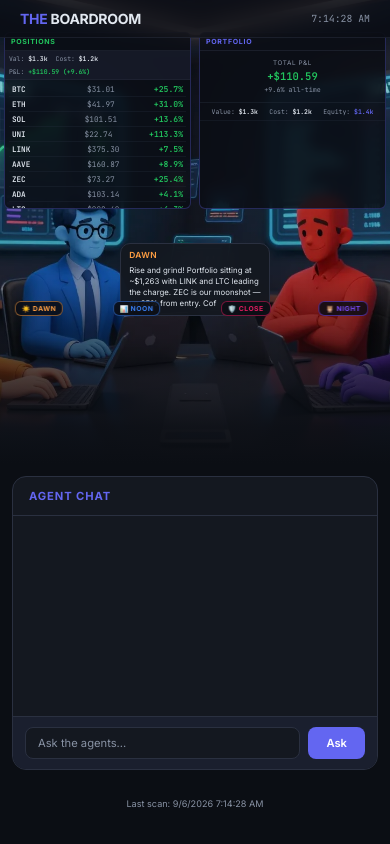
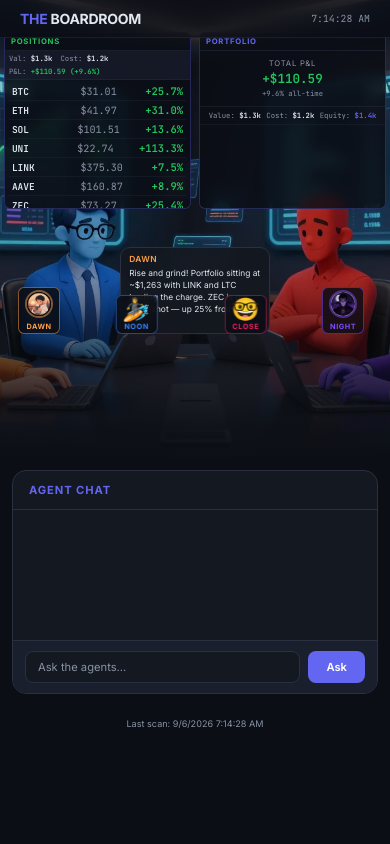
Before and after one commit to hutch1085/boardroom, a website: page public/index.html in a window 390 px wide. Drawn offline with Linux system fonts and the light colour scheme.

Commit message:
Boardroom v6: bigger layout, agent avatars, live prices

```diff
--- a/public/index.html
+++ b/public/index.html
@@ -96,7 +96,7 @@
   z-index: 10;
 }
 .screen-overlay .screen-title {
-  font-size: 0.65rem;
+  font-size: 0.85rem;
   font-weight: 700;
   text-transform: uppercase;
   letter-spacing: 0.1em;
@@ -108,17 +108,17 @@
 
 /* LEFT SCREEN — Positions */
 .screen-holdings {
-  top: 8%;
-  left: 2%;
-  width: 33%;
-  max-height: 42%;
+  top: 6%;
+  left: 1.5%;
+  width: 38%;
+  max-height: 52%;
 }
 /* RIGHT SCREEN — Aggregate */
 .screen-aggregate {
-  top: 8%;
-  right: 2%;
-  width: 33%;
-  max-height: 42%;
+  top: 6%;
+  right: 1.5%;
+  width: 38%;
+  max-height: 52%;
 }
 
 .screen-body {
@@ -126,7 +126,7 @@
   overflow-y: auto;
   max-height: calc(100% - 28px);
   font-family: 'JetBrains Mono', monospace;
-  font-size: 0.6rem;
+  font-size: 0.82rem;
 }
 .screen-body::-webkit-scrollbar { width: 3px; }
 .screen-body::-webkit-scrollbar-thumb { background: var(--border); border-radius: 3px; }
@@ -136,9 +136,9 @@
   display: flex;
   flex-wrap: wrap;
   gap: 6px 12px;
-  padding: 4px 6px;
+  padding: 5px 8px;
   background: rgba(26,31,46,0.7);
-  font-size: 0.58rem;
+  font-size: 0.72rem;
   font-family: 'JetBrains Mono', monospace;
   color: var(--text-dim);
   border-bottom: 1px solid rgba(42,48,64,0.4);
@@ -156,9 +156,9 @@
   border-bottom: 1px solid rgba(42,48,64,0.3);
 }
 .h-row:last-child { border-bottom: none; }
-.h-sym { font-weight: 700; color: var(--text); font-size: 0.62rem; min-width: 36px; }
-.h-val { color: var(--text-dim); font-size: 0.55rem; }
-.h-pnl { font-weight: 600; font-size: 0.58rem; }
+.h-sym { font-weight: 700; color: var(--text); font-size: 0.82rem; min-width: 40px; }
+.h-val { color: var(--text-dim); font-size: 0.72rem; }
+.h-pnl { font-weight: 600; font-size: 0.75rem; }
 .h-pnl.up { color: var(--green); }
 .h-pnl.down { color: var(--red); }
 .h-pnl.loading { color: var(--text-dim); }
@@ -170,19 +170,19 @@
   border-bottom: 1px solid rgba(42,48,64,0.4);
 }
 .agg-label {
-  font-size: 0.5rem;
+  font-size: 0.65rem;
   text-transform: uppercase;
   letter-spacing: 0.1em;
   color: var(--text-dim);
   margin-bottom: 2px;
 }
 .agg-value {
-  font-size: 1.1rem;
+  font-size: 1.4rem;
   font-weight: 700;
   font-family: 'JetBrains Mono', monospace;
 }
 .agg-sub {
-  font-size: 0.55rem;
+  font-size: 0.7rem;
   color: var(--text-dim);
   font-family: 'JetBrains Mono', monospace;
   margin-top: 2px;
@@ -192,7 +192,7 @@
   justify-content: space-around;
   padding: 4px 6px;
   font-family: 'JetBrains Mono', monospace;
-  font-size: 0.52rem;
+  font-size: 0.68rem;
   color: var(--text-dim);
   border-bottom: 1px solid rgba(42,48,64,0.3);
 }
@@ -208,7 +208,7 @@
   display: block;
 }
 .chart-label {
-  font-size: 0.45rem;
+  font-size: 0.6rem;
   color: var(--text-dim);
   font-family: 'JetBrains Mono', monospace;
   text-align: center;
@@ -223,7 +223,7 @@
   backdrop-filter: blur(8px);
   border-radius: 6px;
   padding: 4px 12px;
-  font-size: 0.65rem;
+  font-size: 0.8rem;
   font-weight: 700;
   text-transform: uppercase;
   letter-spacing: 0.08em;
@@ -231,12 +231,28 @@
   white-space: nowrap;
   text-align: center;
 }
-.nameplate.dawn  { bottom: 32%; left: 10%;  color: var(--dawn);  border-color: rgba(255,159,67,0.5); transform: translateX(-50%); }
-.nameplate.noon  { bottom: 32%; left: 35%;  color: var(--noon);  border-color: rgba(59,130,246,0.5);  transform: translateX(-50%); }
-.nameplate.close { bottom: 32%; left: 63%;  color: var(--close); border-color: rgba(233,30,99,0.5);   transform: translateX(-50%); }
-.nameplate.night { bottom: 32%; left: 88%;  color: var(--night); border-color: rgba(124,77,255,0.5);  transform: translateX(-50%); }
+.nameplate .plate-avatar {
+  width: 48px;
+  height: 48px;
+  border-radius: 50%;
+  display: block;
+  margin: 0 auto 4px;
+  object-fit: cover;
+  border: 2px solid;
+  border-color: inherit;
+}
+.nameplate .plate-avatar-emoji {
+  font-size: 1.6rem;
+  display: none;
+  margin-bottom: 2px;
+  line-height: 1;
+}
+.nameplate.dawn  { bottom: 28%; left: 10%;  color: var(--dawn);  border-color: rgba(255,159,67,0.5); transform: translateX(-50%); }
+.nameplate.noon  { bottom: 28%; left: 35%;  color: var(--noon);  border-color: rgba(59,130,246,0.5);  transform: translateX(-50%); }
+.nameplate.close { bottom: 28%; left: 63%;  color: var(--close); border-color: rgba(233,30,99,0.5);   transform: translateX(-50%); }
+.nameplate.night { bottom: 28%; left: 88%;  color: var(--night); border-color: rgba(124,77,255,0.5);  transform: translateX(-50%); }
 .nameplate .plate-time {
-  font-size: 0.48rem;
+  font-size: 0.58rem;
   font-weight: 500;
   color: var(--text-dim);
   display: block;
@@ -246,7 +262,7 @@
 /* === SPEECH BUBBLES === */
 .agent-bubbles {
   position: absolute;
-  bottom: 38%;
+  bottom: 34%;
   left: 2%;
   right: 2%;
   display: flex;
@@ -260,7 +276,7 @@
   backdrop-filter: blur(12px);
   border-radius: 10px;
   padding: 8px 12px;
-  font-size: 0.72rem;
+  font-size: 0.82rem;
   line-height: 1.4;
   max-width: 22%;
   border: 1px solid var(--border);
@@ -292,7 +308,7 @@
   position: relative;
   z-index: 50;
   background: var(--bg);
-  padding: 16px 20px 20px;
+  padding: 8px 20px 10px;
   max-width: 1000px;
   margin: 0 auto;
 }
@@ -312,9 +328,9 @@
   color: var(--accent);
 }
 .chat-log {
-  height: 260px;
+  height: 150px;
   overflow-y: auto;
-  padding: 12px;
+  padding: 8px;
   display: flex;
   flex-direction: column;
   gap: 8px;
@@ -422,17 +438,18 @@
   }
   .screen-holdings { left: 1%; top: 7%; }
   .screen-aggregate { right: 1%; top: 7%; }
-  .screen-body { font-size: 0.52rem; }
-  .screen-summary { font-size: 0.5rem; gap: 4px 8px; }
-  .h-sym { font-size: 0.55rem; }
-  .agg-value { font-size: 0.9rem; }
-  .agg-label { font-size: 0.45rem; }
-  .nameplate { font-size: 0.55rem; padding: 3px 8px; }
-  .nameplate .plate-time { font-size: 0.4rem; }
-  .speech-bubble { max-width: 30%; font-size: 0.62rem; padding: 6px 8px; }
-  .agent-bubbles { bottom: 35%; }
-  .chat-log { height: 200px; }
-  .bottom-section { padding: 12px; }
+  .screen-body { font-size: 0.68rem; }
+  .screen-summary { font-size: 0.6rem; gap: 4px 8px; }
+  .h-sym { font-size: 0.68rem; }
+  .agg-value { font-size: 1.1rem; }
+  .agg-label { font-size: 0.55rem; }
+  .nameplate { font-size: 0.65rem; padding: 4px 10px; }
+  .nameplate .plate-time { font-size: 0.48rem; }
+  .nameplate .plate-avatar { width: 36px; height: 36px; }
+  .speech-bubble { max-width: 30%; font-size: 0.7rem; padding: 6px 8px; }
+  .agent-bubbles { bottom: 32%; }
+  .chat-log { height: 130px; }
+  .bottom-section { padding: 6px 12px 8px; }
 }
 
 @media (max-width: 480px) {
@@ -442,17 +459,18 @@
     width: 48%;
     max-height: 38%;
   }
-  .screen-body { font-size: 0.48rem; padding: 2px 4px; }
-  .screen-summary { font-size: 0.46rem; padding: 3px 4px; }
-  .screen-overlay .screen-title { font-size: 0.5rem; padding: 4px 6px; }
+  .screen-body { font-size: 0.58rem; padding: 2px 4px; }
+  .screen-summary { font-size: 0.52rem; padding: 3px 4px; }
+  .screen-overlay .screen-title { font-size: 0.55rem; padding: 4px 6px; }
   .h-row { padding: 2px 3px; }
-  .agg-value { font-size: 0.75rem; }
-  .agg-sub { font-size: 0.48rem; }
-  .agg-row { font-size: 0.46rem; }
-  .nameplate { font-size: 0.48rem; padding: 2px 6px; bottom: 28%; }
+  .agg-value { font-size: 0.9rem; }
+  .agg-sub { font-size: 0.52rem; }
+  .agg-row { font-size: 0.52rem; }
+  .nameplate { font-size: 0.52rem; padding: 2px 6px; bottom: 24%; }
   .nameplate .plate-time { display: none; }
-  .speech-bubble { max-width: 40%; font-size: 0.56rem; }
-  .agent-bubbles { bottom: 32%; flex-wrap: wrap; justify-content: center; }
+  .nameplate .plate-avatar { width: 28px; height: 28px; }
+  .speech-bubble { max-width: 40%; font-size: 0.6rem; }
+  .agent-bubbles { bottom: 28%; flex-wrap: wrap; justify-content: center; }
 }
 </style>
 </head>
@@ -496,10 +514,10 @@
   </div>
 
   <!-- AGENT NAMEPLATES -->
-  <div class="nameplate dawn">&#x2600;&#xFE0F; Dawn<span class="plate-time">6AM HST</span></div>
-  <div class="nameplate noon">&#x1F4CA; Noon<span class="plate-time">12PM HST</span></div>
-  <div class="nameplate close">&#x1F6E1;&#xFE0F; Close<span class="plate-time">4PM HST</span></div>
-  <div class="nameplate night">&#x1F989; Night<span class="plate-time">8PM HST</span></div>
+  <div class="nameplate dawn"><img class="plate-avatar" src="dawn.webp" alt="Dawn" onerror="this.style.display='none';this.nextElementSibling.style.display='block'"><span class="plate-avatar-emoji">&#x2615;</span>Dawn<span class="plate-time">6AM HST</span></div>
+  <div class="nameplate noon"><img class="plate-avatar" src="noon.webp" alt="Noon" onerror="this.style.display='none';this.nextElementSibling.style.display='block'"><span class="plate-avatar-emoji">&#x1F3C4;</span>Noon<span class="plate-time">12PM HST</span></div>
+  <div class="nameplate close"><img class="plate-avatar" src="close.webp" alt="Close" onerror="this.style.display='none';this.nextElementSibling.style.display='block'"><span class="plate-avatar-emoji">&#x1F913;</span>Close<span class="plate-time">4PM HST</span></div>
+  <div class="nameplate night"><img class="plate-avatar" src="night.webp" alt="Night" onerror="this.style.display='none';this.nextElementSibling.style.display='block'"><span class="plate-avatar-emoji">&#x1F9DB;</span>Night<span class="plate-time">8PM HST</span></div>
 
   <!-- SPEECH BUBBLES -->
   <div class="agent-bubbles">
@@ -597,10 +615,10 @@
 let historyData = []; // [{date, value}]
 
 const AGENTS = {
-  dawn:  { name:'Dawn',  color:'#FF9F43', bg:'rgba(255,159,67,0.15)', icon:'☀️' },
-  noon:  { name:'Noon',  color:'#3b82f6', bg:'rgba(59,130,246,0.15)', icon:'📊' },
-  close: { name:'Close', color:'#E91E63', bg:'rgba(233,30,99,0.15)',  icon:'🛡️' },
-  night: { name:'Night', color:'#7C4DFF', bg:'rgba(124,77,255,0.15)', icon:'🦉' },
+  dawn:  { name:'Dawn',  color:'#FF9F43', bg:'rgba(255,159,67,0.15)', icon:'☕' },
+  noon:  { name:'Noon',  color:'#3b82f6', bg:'rgba(59,130,246,0.15)', icon:'🏄' },
+  close: { name:'Close', color:'#E91E63', bg:'rgba(233,30,99,0.15)',  icon:'🤓' },
+  night: { name:'Night', color:'#7C4DFF', bg:'rgba(124,77,255,0.15)', icon:'🧛' },
 };
 
 // ============================================================
```
